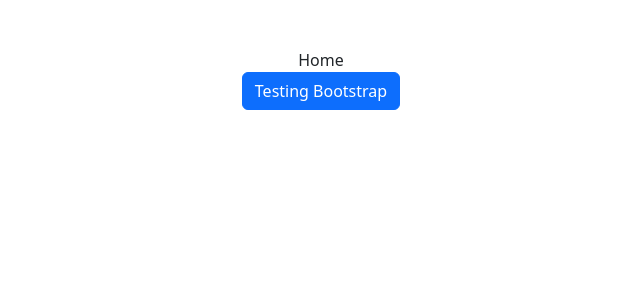
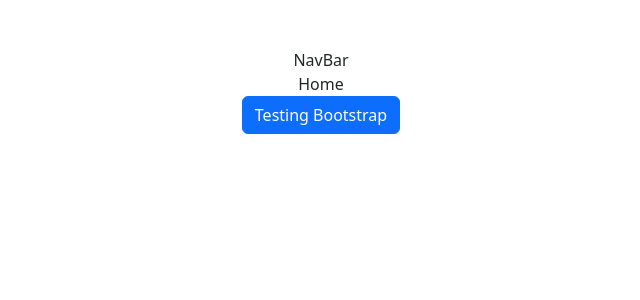
Before and after one commit to Rishab59/aws-cloud-club-site, a React (Create React App) app in the folder aws-cloud-club-site/: page / in a window 1280 px wide. Shown: the top 300 px of the page, without its empty margins (319-959 px from the left). Built offline with nearby package versions, Linux system fonts and the light colour scheme.

Commit message:
Added Components folder

```diff
--- /dev/null
+++ b/aws-cloud-club-site/src/Componenets/NavBar.jsx
@@ -0,0 +1,13 @@
+import React from "react" ;
+
+
+function NavBar() {
+    return (
+        <div>
+            NavBar
+        </div>
+    ) ;
+}
+
+
+export default NavBar ;
--- a/aws-cloud-club-site/src/Routes/Home.jsx
+++ b/aws-cloud-club-site/src/Routes/Home.jsx
@@ -1,11 +1,13 @@
 import React from "react" ;
 
 import { Button } from "react-bootstrap" ;
+import NavBar from "../Componenets/NavBar";
 
 
 function Home() {
     return (
         <div className = "pt-5">
+            <NavBar />
             Home
             <br />
             <Button>Testing Bootstrap</Button>
```
